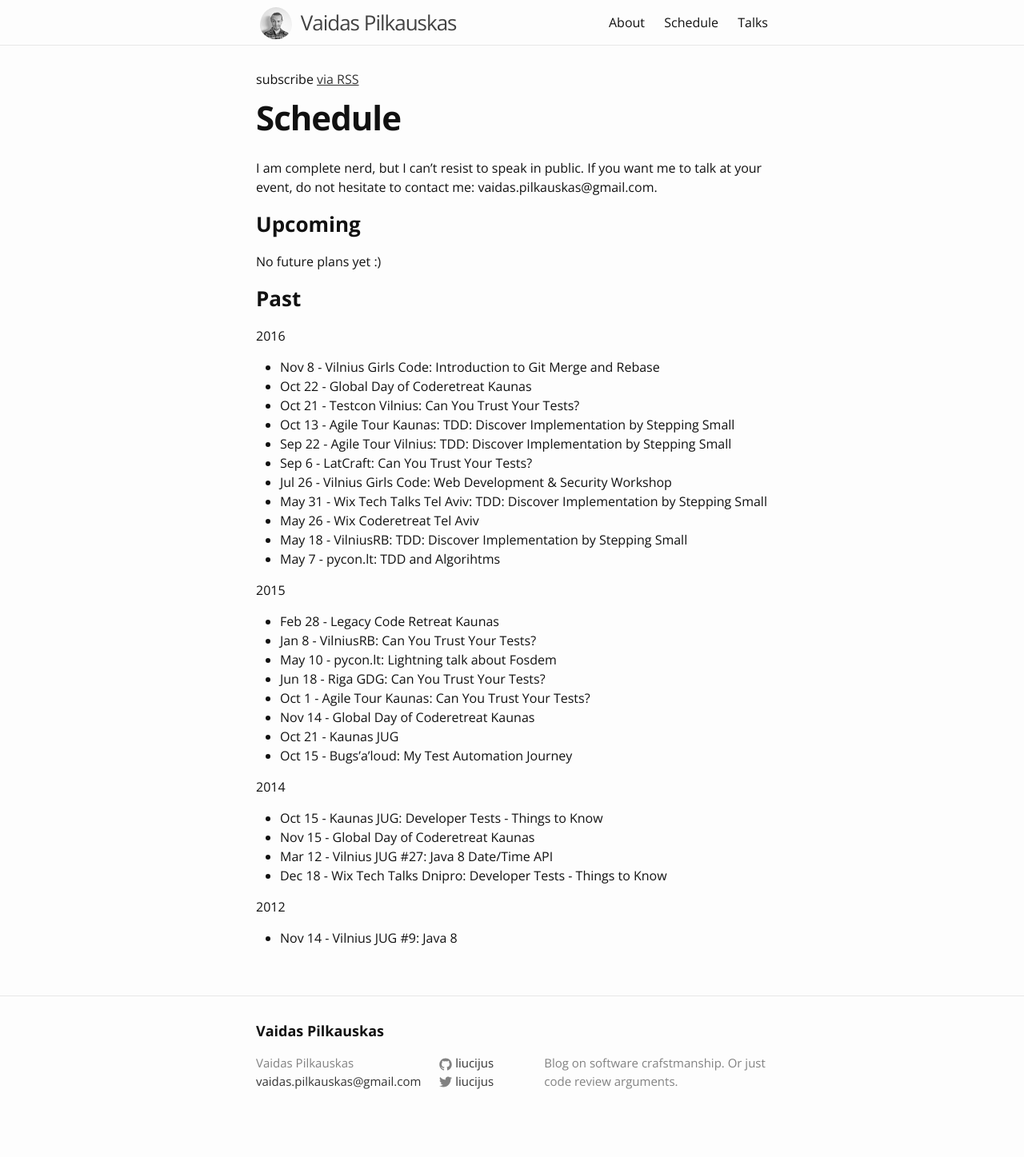
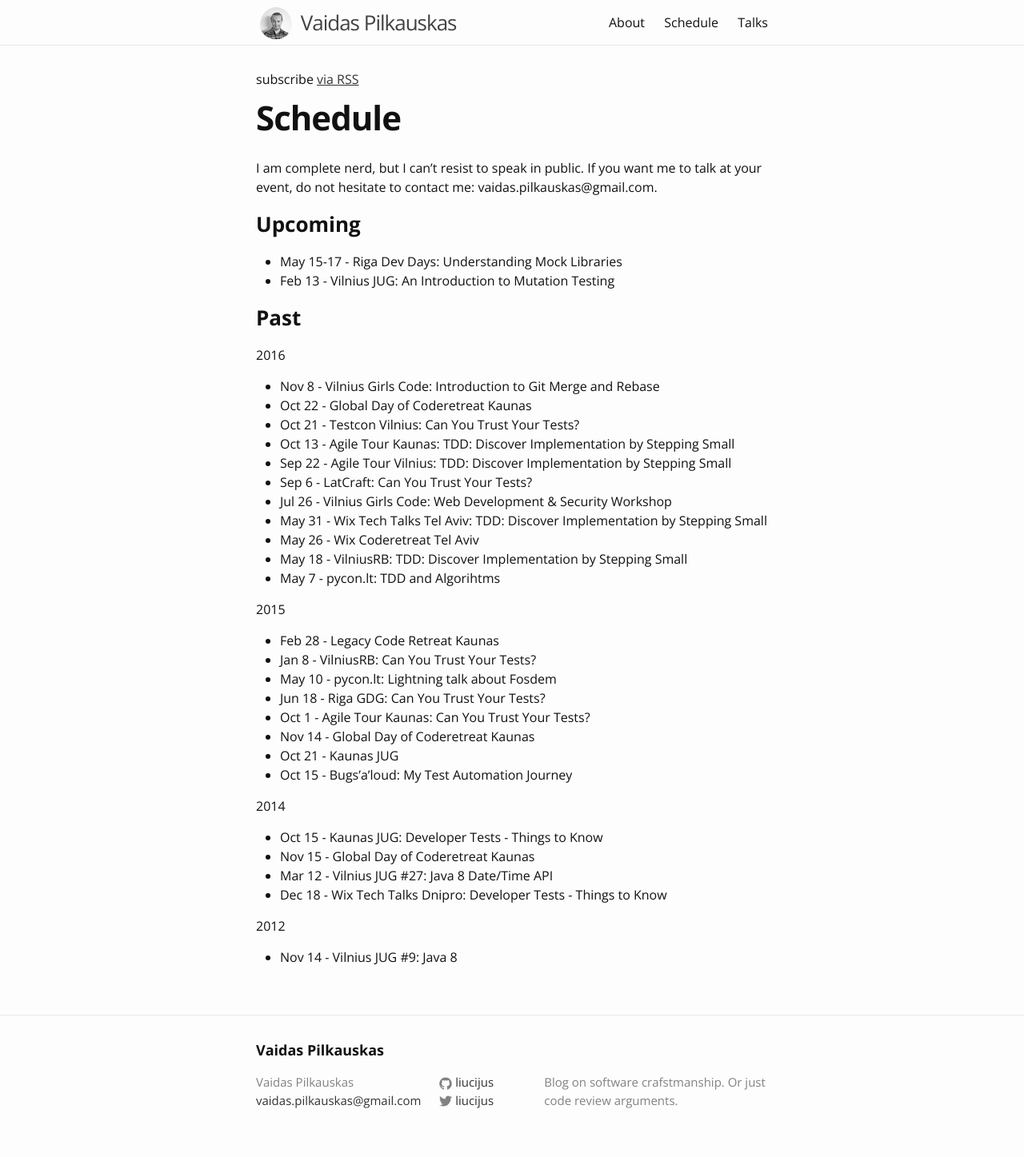
Before and after one commit to liucijus/liucijus.github.io, a Jekyll site: the page built from schedule.md, in a window 1280 px wide. Shown: the whole page at 80% size. Built offline with Jekyll 4.4.1, drawn with Linux system fonts in a browser that asks for light colours; before the commit the page ends 1423 px from its top, so only the background shows below that.

Commit message:
Add current events

```diff
--- a/schedule.md
+++ b/schedule.md
@@ -9,7 +9,8 @@ If you want me to talk at your event, do not hesitate to contact me: vaidas.pilk
 
 ### Upcoming
 
-No future plans yet :)
+ * May 15-17 - Riga Dev Days: Understanding Mock Libraries
+ * Feb 13 - Vilnius JUG: An Introduction to Mutation Testing
 
 ### Past
 
```
